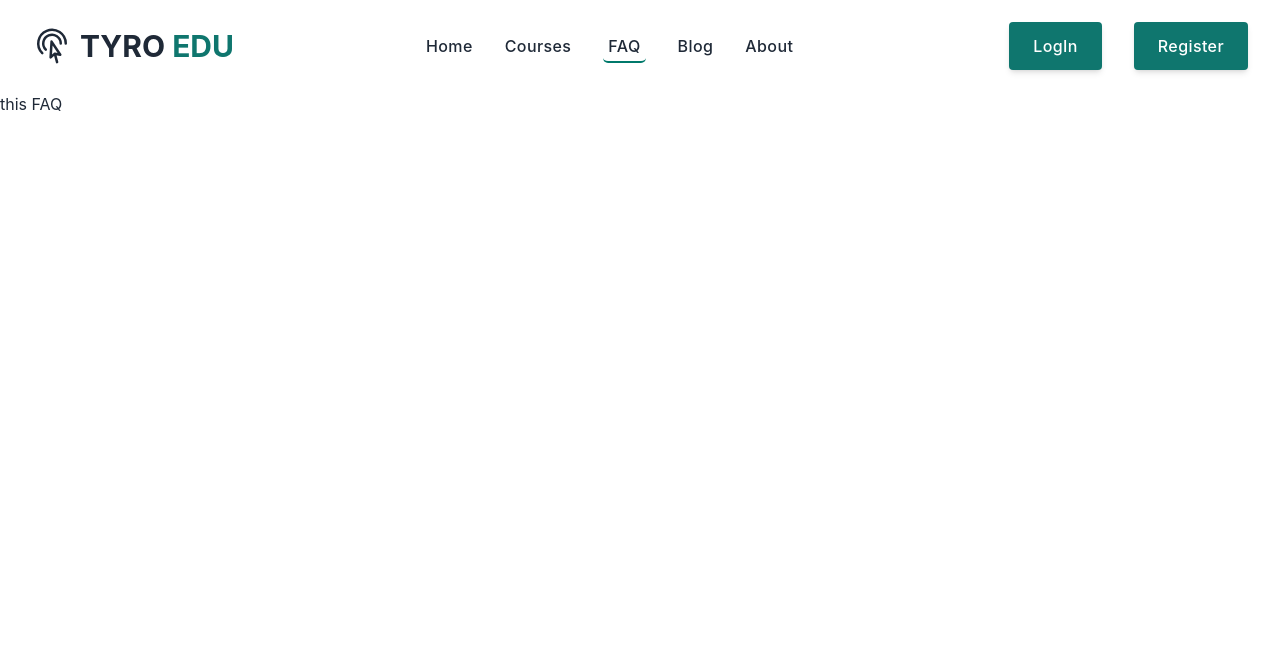
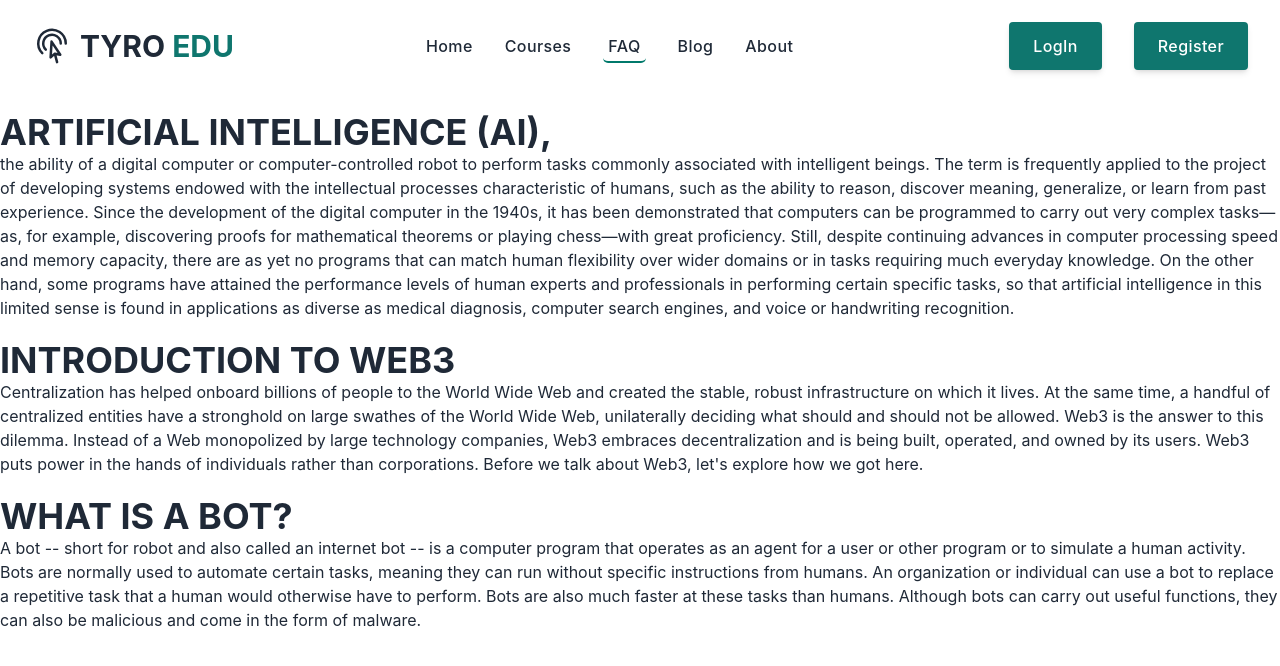
Before and after one commit to Soliman-soad/tyro-edu, a React (Create React App) app: page /faq in a window 1280 px wide. Shown: the top 666 px of the page. Built offline with nearby package versions, Linux system fonts and the light colour scheme; no server answers.

Commit message:
FAQ added

```diff
--- a/package.json
+++ b/package.json
@@ -14,6 +14,7 @@
     "react-remove-scroll-bar": "^2.3.4",
     "react-router-dom": "^6.4.2",
     "react-scripts": "5.0.1",
+    "react-to-pdf": "^0.0.14",
     "tailwind-scrollbar-hide": "^1.1.7",
     "web-vitals": "^2.1.4"
   },
--- a/src/pages/Faq.jsx
+++ b/src/pages/Faq.jsx
@@ -3,7 +3,25 @@ import React from 'react';
 const Faq = () => {
     return (
         <div>
-            this FAQ
+            <div>
+
+            <div className=' dark:text-white text-gray-800  my-5'>
+                <h1 className=' dark:text-white text-4xl font-bold uppercase'>artificial intelligence (AI),</h1>
+                <p>the ability of a digital computer or computer-controlled robot to perform tasks commonly associated with intelligent beings. The term is frequently applied to the project of developing systems endowed with the intellectual processes characteristic of humans, such as the ability to reason, discover meaning, generalize, or learn from past experience. Since the development of the digital computer in the 1940s, it has been demonstrated that computers can be programmed to carry out very complex tasks—as, for example, discovering proofs for mathematical theorems or playing chess—with great proficiency. Still, despite continuing advances in computer processing speed and memory capacity, there are as yet no programs that can match human flexibility over wider domains or in tasks requiring much everyday knowledge. On the other hand, some programs have attained the performance levels of human experts and professionals in performing certain specific tasks, so that artificial intelligence in this limited sense is found in applications as diverse as medical diagnosis, computer search engines, and voice or handwriting recognition.</p>
+            </div>
+            <div className=' dark:text-white text-gray-800  my-5'>
+                <h1 className=' dark:text-white text-4xl font-bold uppercase'>Introduction to Web3</h1>
+                <p>Centralization has helped onboard billions of people to the World Wide Web and created the stable, robust infrastructure on which it lives. At the same time, a handful of centralized entities have a stronghold on large swathes of the World Wide Web, unilaterally deciding what should and should not be allowed.
+
+Web3 is the answer to this dilemma. Instead of a Web monopolized by large technology companies, Web3 embraces decentralization and is being built, operated, and owned by its users. Web3 puts power in the hands of individuals rather than corporations. Before we talk about Web3, let's explore how we got here.</p>
+            </div>
+            <div className=' dark:text-white text-gray-800  my-5'>
+                <h1 className=' dark:text-white text-4xl font-bold uppercase'>What is a bot?</h1>
+                <p>A bot -- short for robot and also called an internet bot -- is a computer program that operates as an agent for a user or other program or to simulate a human activity. Bots are normally used to automate certain tasks, meaning they can run without specific instructions from humans.
+
+An organization or individual can use a bot to replace a repetitive task that a human would otherwise have to perform. Bots are also much faster at these tasks than humans. Although bots can carry out useful functions, they can also be malicious and come in the form of malware.</p>
+            </div>
+        </div>
         </div>
     );
 };
--- a/src/pages/coursesPage/SpecialBlog.jsx
+++ /dev/null
@@ -1,33 +0,0 @@
-import React from 'react';
-
-const SpecialBlog = () => {
-    return (
-        <div>
-            <h1 className='text-5xl dark:text-white bg-teal-700 p-5 rounded mt-2'>Special Blogs</h1>
-            <div className=' dark:text-white text-gray-800  my-5'>
-                <h1 className=' dark:text-white text-4xl font-bold uppercase'>Google opens up Workspace with slew of third-party integrations</h1>
-                <p>As office workers continue to be confronted with a proliferation of SaaS applications, IT managers are wary of becoming locked into a single app or closed environment.  Tackling the issue head-on, Google is on a path to further close the gap between employees and their favorite work tools through the expansion of third-party integrations across its Workspace platform.
-
-Ensuring that applications from various vendors work well together is essential to helping teams and organizations maximize hybrid work, and new additions to the Workspace platform recently announced by Google have been designed with that goal in mind.</p>
-            </div>
-            <div className=' dark:text-white text-gray-800  my-5'>
-                <h1 className=' dark:text-white text-4xl font-bold uppercase'>artificial intelligence (AI),</h1>
-                <p>the ability of a digital computer or computer-controlled robot to perform tasks commonly associated with intelligent beings. The term is frequently applied to the project of developing systems endowed with the intellectual processes characteristic of humans, such as the ability to reason, discover meaning, generalize, or learn from past experience. Since the development of the digital computer in the 1940s, it has been demonstrated that computers can be programmed to carry out very complex tasks—as, for example, discovering proofs for mathematical theorems or playing chess—with great proficiency. Still, despite continuing advances in computer processing speed and memory capacity, there are as yet no programs that can match human flexibility over wider domains or in tasks requiring much everyday knowledge. On the other hand, some programs have attained the performance levels of human experts and professionals in performing certain specific tasks, so that artificial intelligence in this limited sense is found in applications as diverse as medical diagnosis, computer search engines, and voice or handwriting recognition.</p>
-            </div>
-            <div className=' dark:text-white text-gray-800  my-5'>
-                <h1 className=' dark:text-white text-4xl font-bold uppercase'>Introduction to Web3</h1>
-                <p>Centralization has helped onboard billions of people to the World Wide Web and created the stable, robust infrastructure on which it lives. At the same time, a handful of centralized entities have a stronghold on large swathes of the World Wide Web, unilaterally deciding what should and should not be allowed.
-
-Web3 is the answer to this dilemma. Instead of a Web monopolized by large technology companies, Web3 embraces decentralization and is being built, operated, and owned by its users. Web3 puts power in the hands of individuals rather than corporations. Before we talk about Web3, let's explore how we got here.</p>
-            </div>
-            <div className=' dark:text-white text-gray-800  my-5'>
-                <h1 className=' dark:text-white text-4xl font-bold uppercase'>What is a bot?</h1>
-                <p>A bot -- short for robot and also called an internet bot -- is a computer program that operates as an agent for a user or other program or to simulate a human activity. Bots are normally used to automate certain tasks, meaning they can run without specific instructions from humans.
-
-An organization or individual can use a bot to replace a repetitive task that a human would otherwise have to perform. Bots are also much faster at these tasks than humans. Although bots can carry out useful functions, they can also be malicious and come in the form of malware.</p>
-            </div>
-        </div>
-    );
-};
-
-export default SpecialBlog;
```
Also changed, not shown: 1 other file (tests, documents, lock files or other folders).
